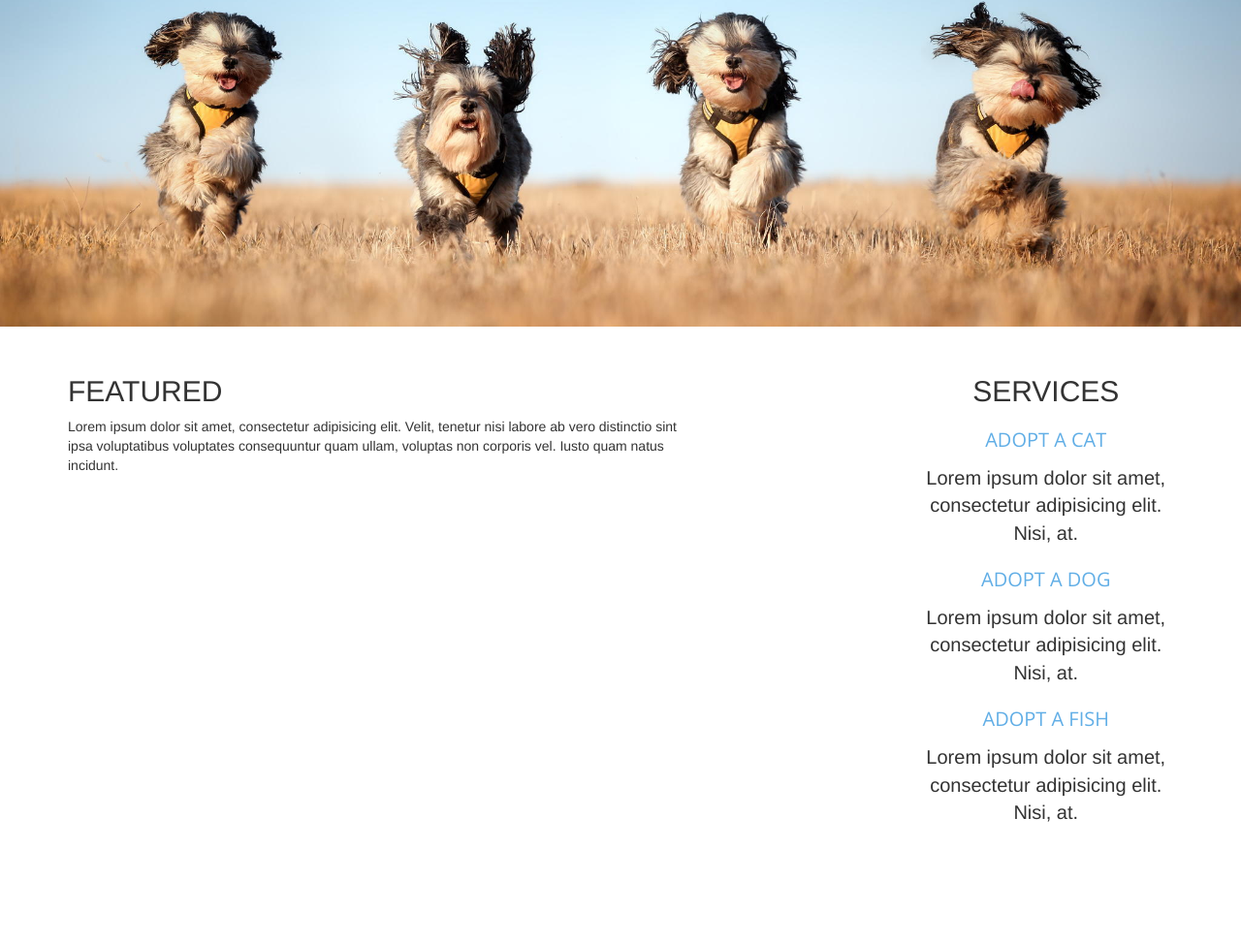
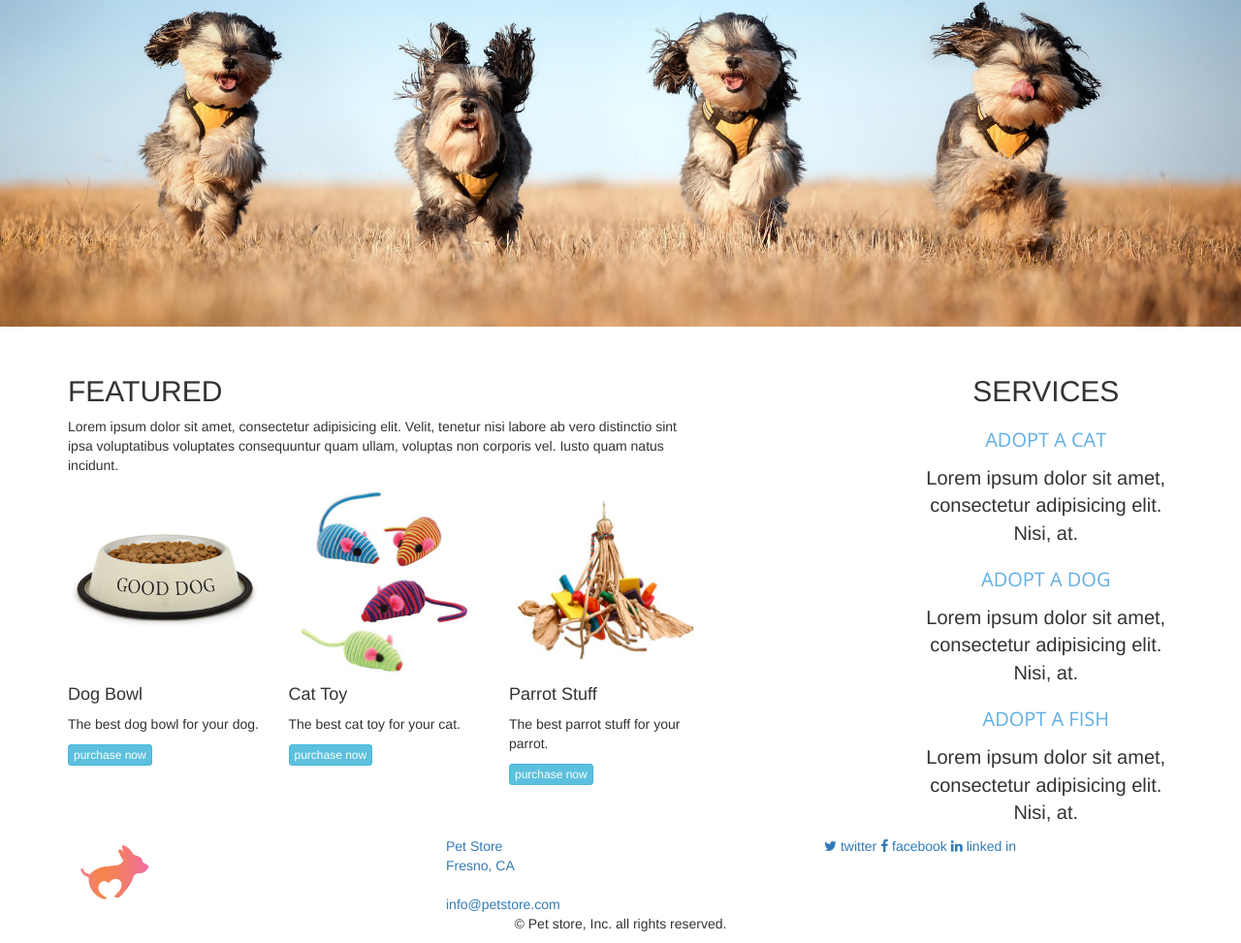
Before and after one commit to geckoswagger/pet-store, a plain HTML site: page index.html in a window 1280 px wide. Shown: the part 184-1157 px from the top of the page at 97% size. Before the commit the page ends 1047 px from the top, so only its background shows below. Drawn offline with nearby package versions, Linux system fonts and the light colour scheme.

Commit message:
products and footer

```diff
--- a/index.html
+++ b/index.html
@@ -5,6 +5,7 @@
 	<title>Pet Store</title>
 	<link rel="stylesheet" href="css/bootstrap.min.css">
 	<link rel="stylesheet" href="css/styles.css">
+	<link rel="stylesheet" href="https://maxcdn.bootstrapcdn.com/font-awesome/4.5.0/css/font-awesome.min.css">
 </head>
 <body>
 	<section class="container">
@@ -35,6 +36,44 @@
 			<div class="col-sm-7 test-justify featured">
 			<h2 class="text-uppercase">featured</h2>
 			<p>Lorem ipsum dolor sit amet, consectetur adipisicing elit. Velit, tenetur nisi labore ab vero distinctio sint ipsa voluptatibus voluptates consequuntur quam ullam, voluptas non corporis vel. Iusto quam natus incidunt.</p>
+			<div class="row">
+				<div class="col-sm-4 product">
+					<div class="row">
+						<div class="col-xs-6 col-sm-12">
+							<img src="images/product1.jpg" alt="" class="img-responsive">
+						</div>
+						<div class="col-xs-6 col-sm-12">
+							<h4>Dog Bowl</h4>
+							<p>The best dog bowl for your dog.</p>
+							<a href="#" class="btn btn-info btn-xs">purchase now</a>
+						</div>
+					</div>
+				</div><!-- end of first product -->
+				<div class="col-sm-4 product">
+					<div class="row">
+						<div class="col-xs-6 col-sm-12">
+							<img src="images/product2.jpg" alt="" class="img-responsive">
+						</div>
+						<div class="col-xs-6 col-sm-12">
+							<h4>Cat Toy</h4>
+							<p>The best cat toy for your cat.</p>
+							<a href="#" class="btn btn-info btn-xs">purchase now</a>
+						</div>
+					</div>
+				</div><!-- end of second product -->
+				<div class="col-sm-4 product">
+					<div class="row">
+						<div class="col-xs-6 col-sm-12">
+							<img src="images/product3.jpg" alt="" class="img-responsive">
+						</div>
+						<div class="col-xs-6 col-sm-12">
+							<h4>Parrot Stuff</h4>
+							<p>The best parrot stuff for your parrot.</p>
+							<a href="#" class="btn btn-info btn-xs">purchase now</a>
+						</div>
+					</div>
+				</div><!-- end of third product -->
+			</div>
 		</div><!-- end fo featured section -->
 		<div class="col-sm-3 col-sm-offset-2">
 			<h2 class="text-center text-uppercase">
@@ -57,6 +96,43 @@
 		</div>
 	</div> <!-- end of row -->
 	</section> <!-- end of content container -->
+	<footer>
+		<div class="container">
+			<div class="row">
+				<div class="col-xs-6 col-sm-4">
+					<img class="logo"src="images/petstore_logo.png" alt="pet store logo">
+				</div><!-- logo section -->
+				<div class="col-xs-6 col-sm-4 contact info">
+					<address>
+						<a href="#">
+							Pet Store<br>
+							Fresno, CA <br>
+						</a>
+					</address>
+					<a href="#">info@petstore.com</a>
+				</div><!-- address section -->
+				<div class="col-xs-12 col-sm-4">
+					<a href="">
+						<i class="fa fa-twitter"></i>
+						<span>twitter</span>
+					</a>
+					<a href="">
+						<i class="fa fa-facebook"></i>
+					<span>facebook</span>
+					</a>
+					<a href="">
+						<i class="fa fa-linkedin"></i>
+					<span>linked in</span>
+					</a>
 
+				</div><!-- social section -->
+			</div>
+			<div class="row">
+				<div class="col-sm-12 fine-print text-center">
+					<p>&copy; Pet store, Inc. all rights reserved.</p>
+				</div>
+			</div>
+		</div>
+	</footer>
 </body>
 </html>
```
